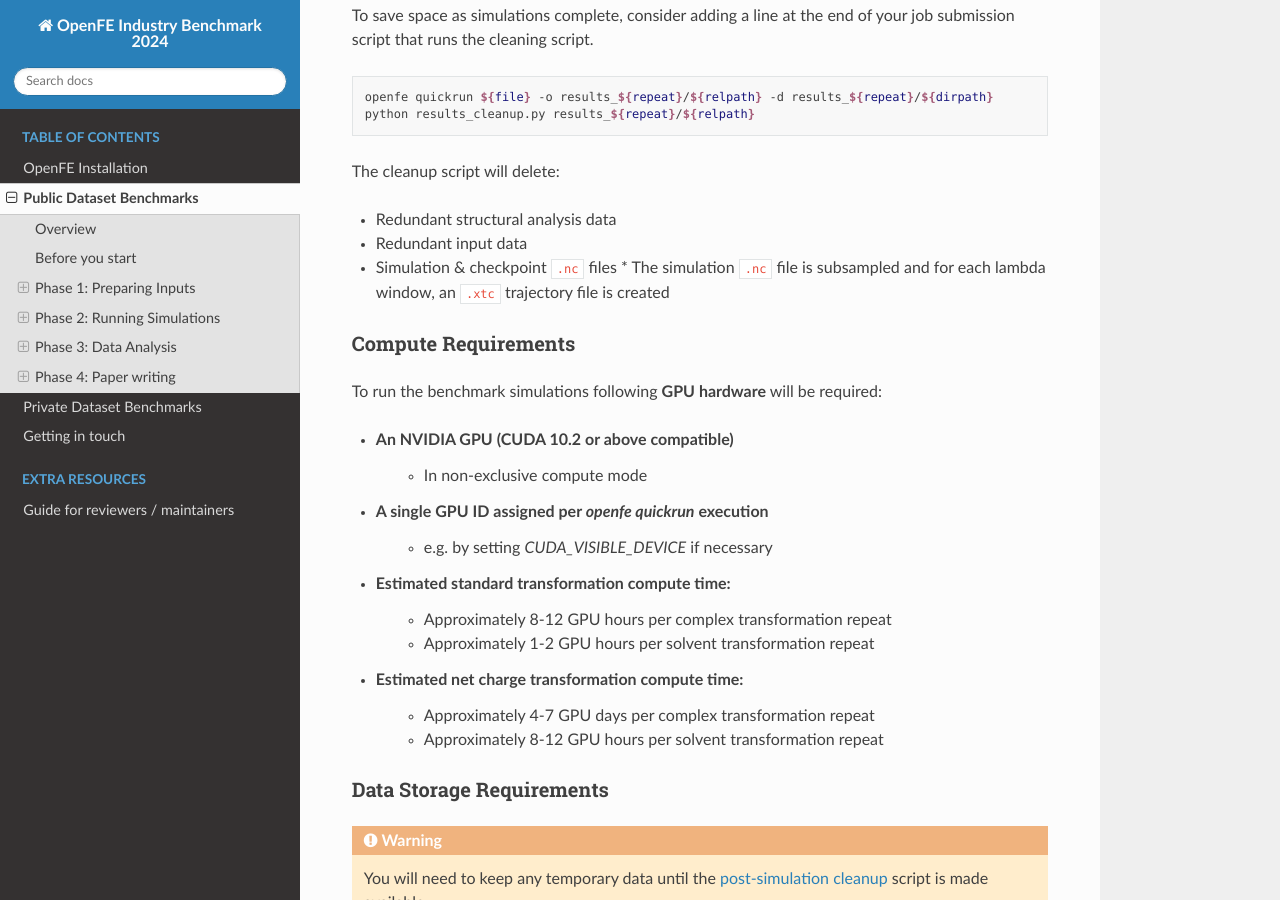
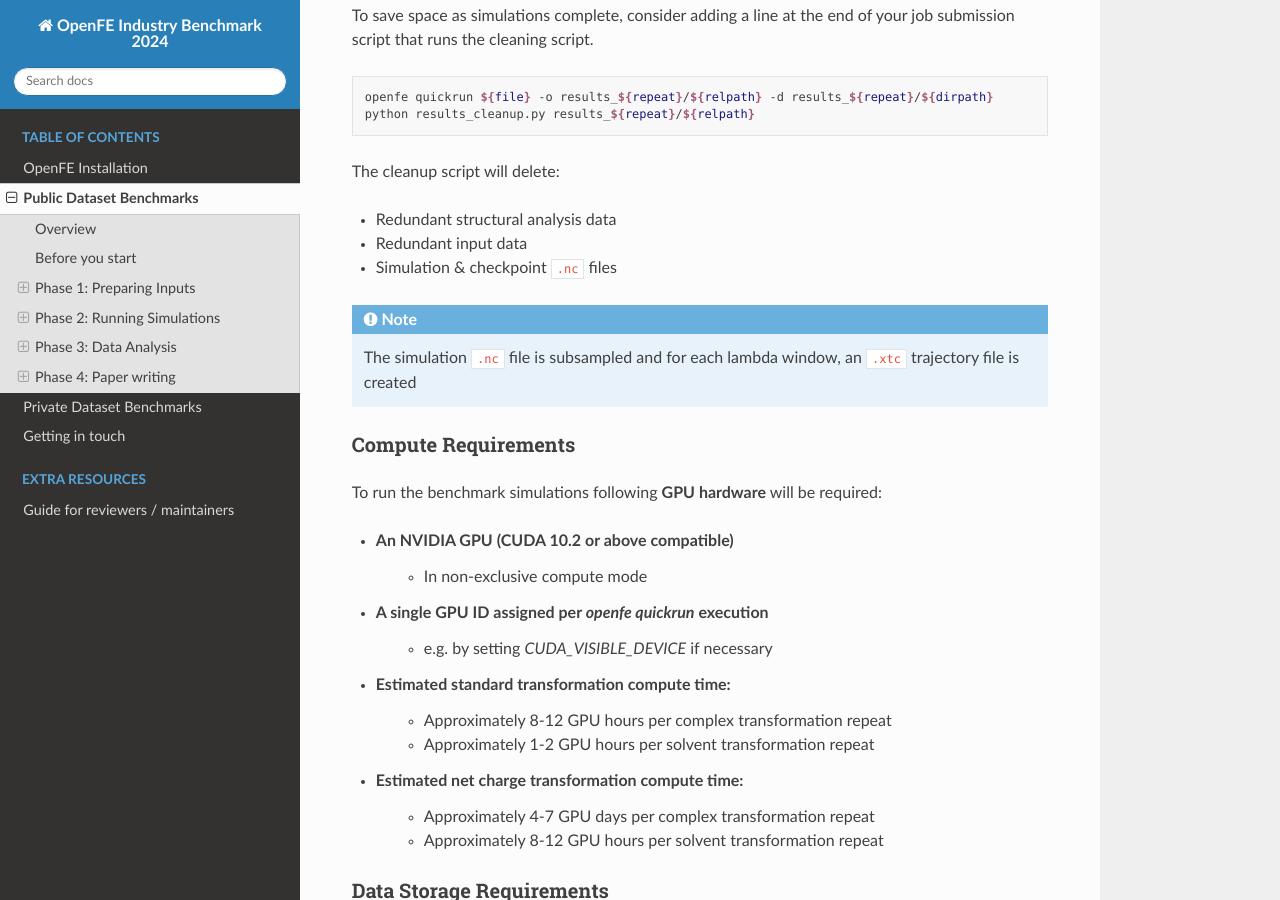
Before and after one commit to OpenFreeEnergy/IndustryBenchmarks2024, a Sphinx documentation site: the page built from docs/source/public/overview.rst, in a window 1280 px wide and 900 px high, scrolled down 6824 px. Built offline with Sphinx 7.4.7 and the Read the Docs theme 2.0.0, drawn with Linux system fonts in a browser that asks for light colours; some of the changed lines change nothing that is shown.

Commit message:
used a note instead of a sub-bullet point

```diff
--- a/docs/source/public/overview.rst
+++ b/docs/source/public/overview.rst
@@ -306,7 +306,10 @@
 * Redundant structural analysis data
 * Redundant input data
 * Simulation & checkpoint ``.nc`` files
-  * The simulation ``.nc`` file is subsampled and for each lambda window, an ``.xtc`` trajectory file is created
+
+.. note::
+
+         The simulation ``.nc`` file is subsampled and for each lambda window, an ``.xtc`` trajectory file is created
 
 
 Compute Requirements
```
